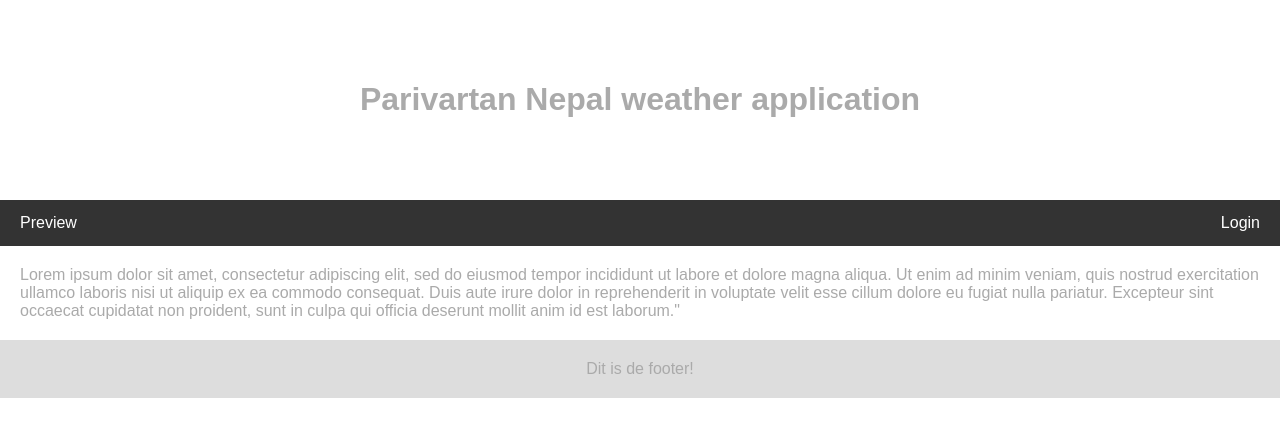
After one commit to jarno4/Project2_2, a PHP site: page /landing.php in a window 1280 px wide. The commit adds this page. Shown: the top 437 px of the page. Run offline with PHP 8.4, Linux system fonts and the light colour scheme.

Commit message:
style changes en landing page

```diff
--- /dev/null
+++ b/Site/landing.php
@@ -0,0 +1,24 @@
+<!DOCTYPE html>
+<html>
+	<head>
+		<meta name="viewport" content="width=device-width, initial-scale=1">
+		<link rel="stylesheet" type="text/css" href="style.css">
+		<title>Parivartan Nepal</title>
+	</head>
+	<body>
+
+		<div class="header">
+			<h1>Parivartan Nepal weather application</h1>
+		</div>
+		<div class="navbar">
+			<a href="#preview">Preview</a>
+			<a href="login.php" style="float: right;">Login</a>
+		</div>
+		<div class="main" style="flex: 100%;">
+			Lorem ipsum dolor sit amet, consectetur adipiscing elit, sed do eiusmod tempor incididunt ut labore et dolore magna aliqua. Ut enim ad minim veniam, quis nostrud exercitation ullamco laboris nisi ut aliquip ex ea commodo consequat. Duis aute irure dolor in reprehenderit in voluptate velit esse cillum dolore eu fugiat nulla pariatur. Excepteur sint occaecat cupidatat non proident, sunt in culpa qui officia deserunt mollit anim id est laborum."
+		</div>
+		<div class="footer">
+			Dit is de footer!
+		</div>
+	</body>
+</html>
--- a/Site/style.css
+++ b/Site/style.css
@@ -6,27 +6,29 @@ html{
 	scroll-behavior: smooth;
 }
 body{
-	color:#fff;
-	background-color:#353d4a;
+	color:#aaa;
+	background-color:#fff;
 	margin: 0px;
 }
 .header{
 	padding: 60px;
 	text-align: center;
-	background: #5c636e;
-	color: white;
+	background: #fff;
+	color: #aaa;
 }
 .navbar{
 	overflow: hidden;
-	display: flex;
+	width: 100%;
 	background-color: #333;
 }
 .navbar a {
 	color: white;
 	padding: 14px 20px;
+	float: left;
 	text-decoration: none;
 	text-align: center;
 }
+
 .navbar a:hover {
 	background-color: #ddd;
 	color: black;
@@ -42,7 +44,7 @@ body{
 }
 .main {
 	flex: 70%;
-	background-color: #353d4a;
+	background-color: #fff;
 	padding: 20px;
 }
 .img {
```
